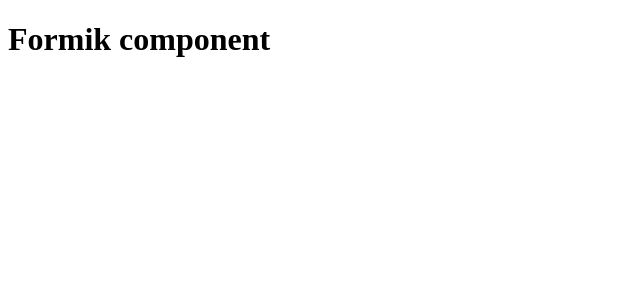
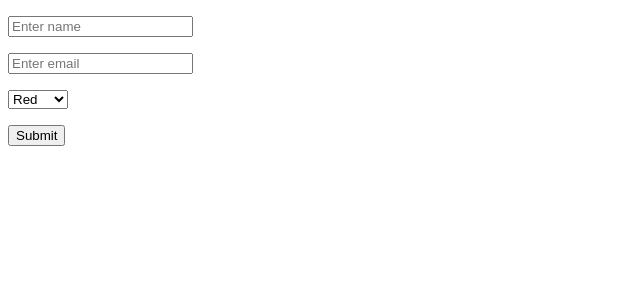
Before and after one commit to Roulioo/formikVueJs, a Vue app: page / in a window 1280 px wide. Shown: the top 300 px of the page, without its empty margins (0-640 px from the left). Built offline with nearby package versions, Linux system fonts and the light colour scheme.

Commit message:
Update project

```diff
--- a/src/App.vue
+++ b/src/App.vue
@@ -1,9 +1,54 @@
 <script setup>
 import Formik from "./components/Formik.vue";
+import Field from "./components/Field.vue";
+import { reactive } from "vue";
+
+const initialValues = reactive({
+  name: "",
+  email: "",
+});
+
+function validate(values) {
+  console.log("validate trigger >>>", values);
+}
+
+function onSubmit(values) {
+  console.log("onSubmit trigger >>>", values);
+}
 </script>
 
 <template>
-  <Formik />
+  <Formik
+    :initialValues="initialValues"
+    :validate="validate"
+    :onSubmit="onSubmit"
+  >
+    <template #default="{ values, errors, handleChange, handleSubmit }">
+      <form @submit.prevent="handleSubmit">
+        <p>
+          <Field type="text" name="name" as="input" placeholder="Enter name" />
+        </p>
+        <p>
+          <Field
+            type="email"
+            name="email"
+            as="input"
+            placeholder="Enter email"
+          />
+        </p>
+        <p>
+          <Field name="color" as="select">
+            <template #default>
+              <option value="red">Red</option>
+              <option value="green">Green</option>
+              <option value="blue">Blue</option>
+            </template>
+          </Field>
+        </p>
+        <button type="submit">Submit</button>
+      </form>
+    </template>
+  </Formik>
 </template>
 
 <style scoped></style>
--- /dev/null
+++ b/src/components/Field.vue
@@ -0,0 +1,23 @@
+<script setup>
+defineProps({
+  name: {
+    type: String,
+    required: true,
+  },
+  type: {
+    type: String,
+    required: false,
+    default: "text",
+  },
+  as: {
+    type: String,
+    required: false,
+  },
+});
+</script>
+
+<template>
+  <component :is="as" :type="type" :name="name"> <slot></slot></component>
+</template>
+
+<style scoped></style>
--- a/src/components/Formik.vue
+++ b/src/components/Formik.vue
@@ -1,7 +1,41 @@
-<script setup></script>
+<script setup>
+import { reactive, provide } from "vue";
+import {
+  values as valuesKey,
+  errors as errorsKey,
+} from "./providers/FormikProviderKeys.js";
+
+const props = defineProps({
+  initialValues: {
+    type: Object,
+    required: true,
+  },
+  validate: {
+    type: Function,
+    required: false,
+  },
+  onSubmit: {
+    type: Function,
+    required: true,
+  },
+});
+
+const values = reactive(props.initialValues);
+const errors = reactive({});
+
+provide(valuesKey, values);
+provide(errorsKey, errors);
+</script>
 
 <template>
-  <h1>Formik component</h1>
+  <div>
+    <slot
+      :values="values"
+      :errors="errors"
+      :handleChange="handleChange"
+      :handleSubmit="handleSubmit"
+    ></slot>
+  </div>
 </template>
 
 <style scoped></style>
--- /dev/null
+++ b/src/components/providers/FormikProviderKeys.js
@@ -0,0 +1,2 @@
+export const values = Symbol("values");
+export const errors = Symbol("errors");
```
